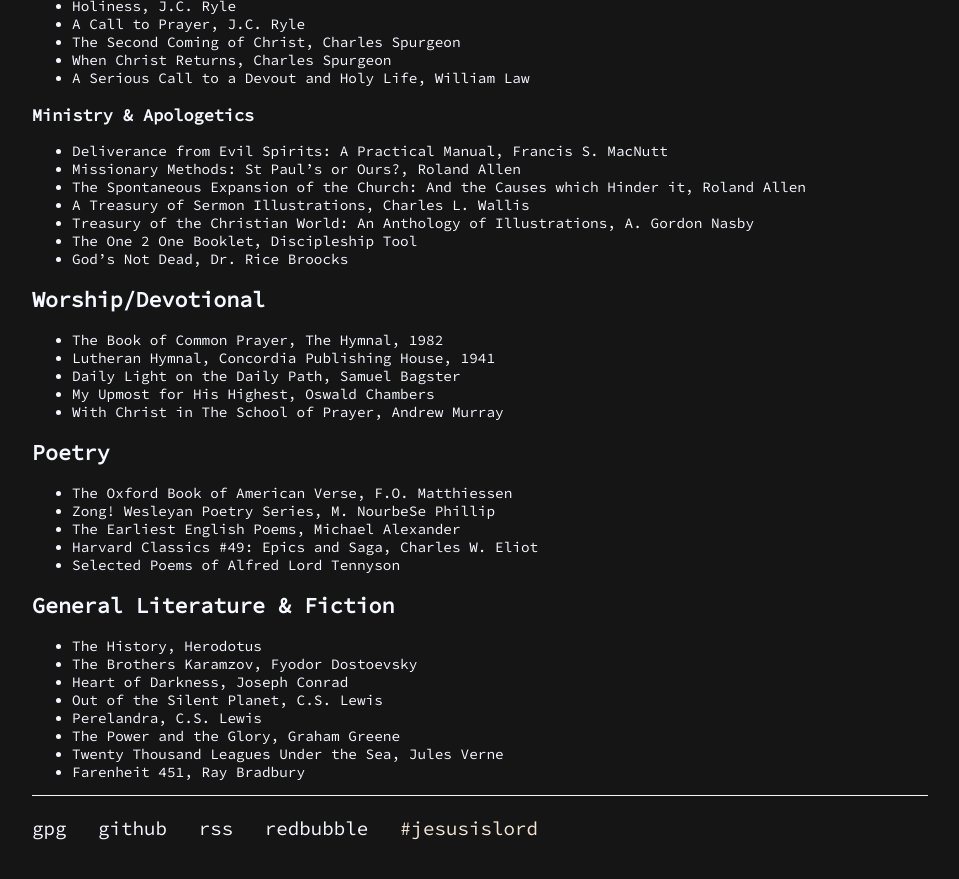
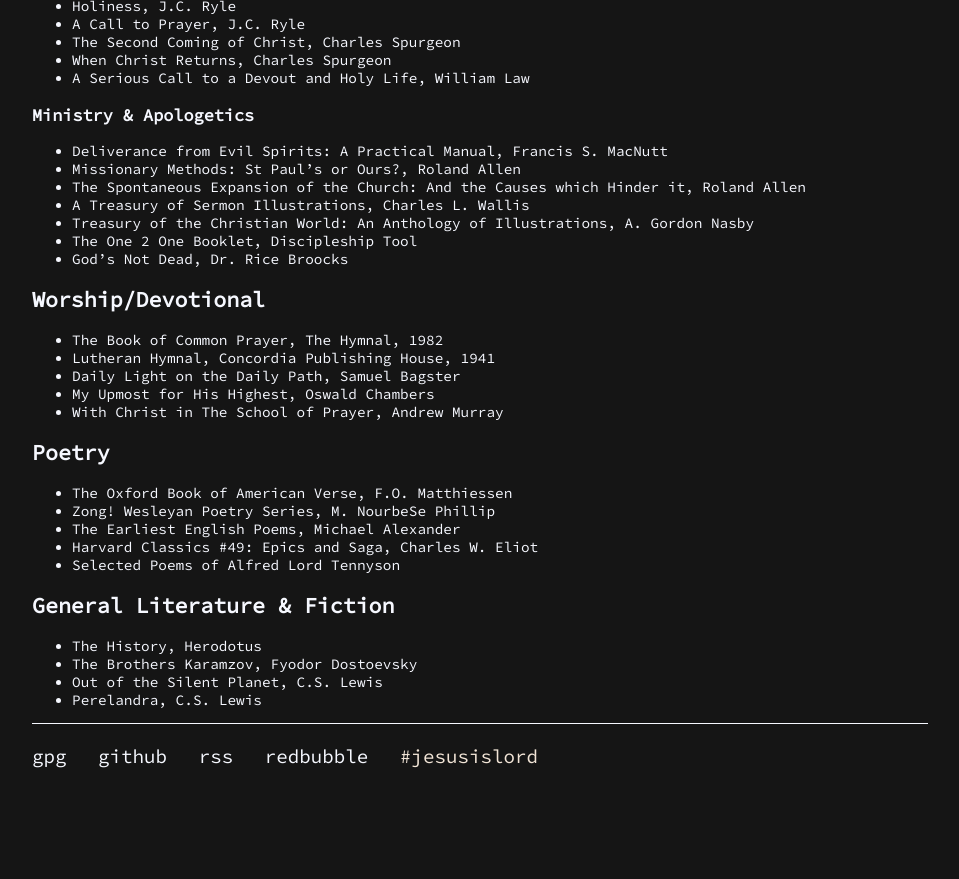
Before and after one commit to codyilardo/codyilardo.github.io, a Jekyll site: the page built from _posts/2020-08-07-rec-reading.md, in a window 1280 px wide and 900 px high, scrolled down 1368 px. Shown: the top 879 px of the window, without its empty margins (160-1119 px from the left). Built offline with Jekyll 4.4.1, drawn with Linux system fonts in a browser that asks for light colours; after the commit the page ends 2196 px from its top, so only the background shows below that.

Commit message:
rem book

```diff
--- a/_posts/2020-08-07-rec-reading.md
+++ b/_posts/2020-08-07-rec-reading.md
@@ -99,9 +99,5 @@
 
 - The History, Herodotus
 - The Brothers Karamzov, Fyodor Dostoevsky
-- Heart of Darkness, Joseph Conrad
 - Out of the Silent Planet, C.S. Lewis
 - Perelandra, C.S. Lewis
-- The Power and the Glory, Graham Greene
-- Twenty Thousand Leagues Under the Sea, Jules Verne
-- Farenheit 451, Ray Bradbury
```
